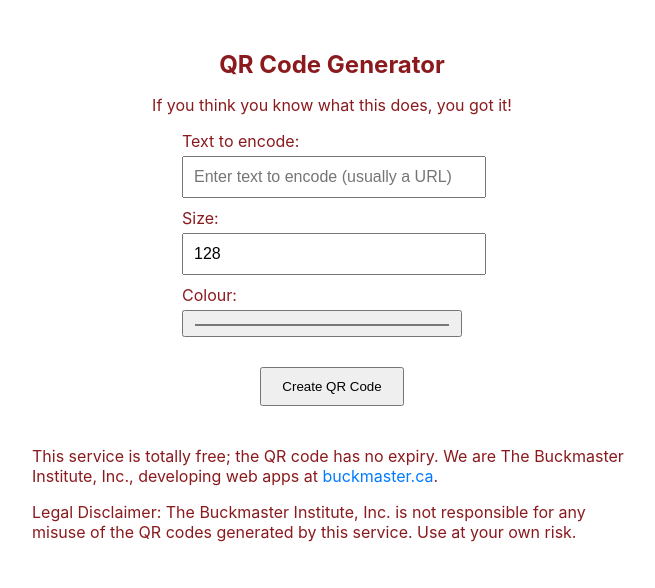
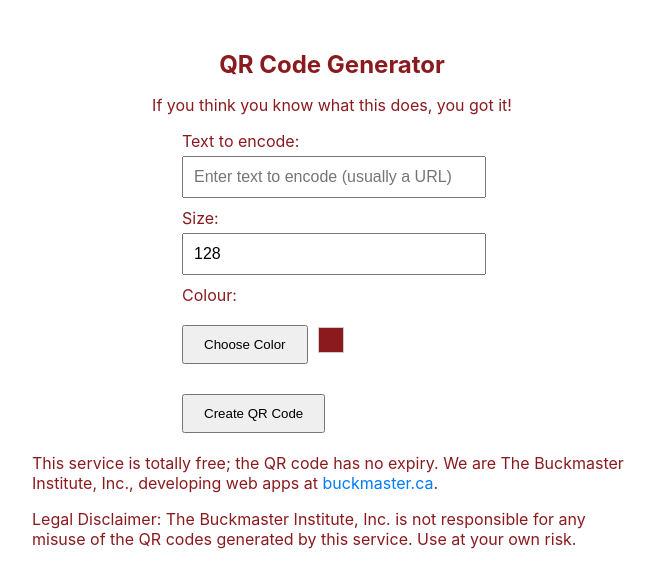
Before and after one commit to stephan-buckmaster/qr-code-generator, a React (Create React App) app: page / in a window 1280 px wide. Shown: the top 588 px of the page, without its empty margins (308-963 px from the left). Built offline with nearby package versions, Linux system fonts and the light colour scheme.

Commit message:
Change colour picker

```diff
--- a/package.json
+++ b/package.json
@@ -10,6 +10,7 @@
     "jest-dom": "^4.0.0",
     "qrcode.react": "^4.2.0",
     "react": "^19.0.0",
+    "react-color": "^2.19.3",
     "react-dom": "^19.0.0",
     "react-scripts": "5.0.1"
   },
--- a/src/App.css
+++ b/src/App.css
@@ -83,11 +83,38 @@ input[type="color"] {
   font-size: 16px;
 }
 
+.button-group {
+  display: flex;
+  justify-content: flex-start;
+  gap: 10px;
+  margin: 10px auto;
+  width: 100%;
+  max-width: 300px;
+}
+
 button {
   padding: 10px 20px;
   cursor: pointer;
   display: block;
-  margin: 20px auto;
+  margin-top: 10px;
+
+  max-width: 280px;
+}
+
+.color-picker-container {
+  display: flex;
+  align-items: center;
+  width: 100%;
+  max-width: 300px;
+  margin: 10px auto;
+}
+
+.color-display {
+  width: 24px;
+  height: 24px;
+  background-color: #8a1a1e;
+  margin-left: 10px;
+  border: 1px solid #ccc;
 }
 
 /* Responsive adjustments for mobile devices */
@@ -149,11 +176,3 @@ button {
 .disclaimer a:hover {
   text-decoration: underline;
 }
-
-.button-group {
-  display: flex;
-  justify-content: center;
-  gap: 10px;
-  margin: 10px auto;
-  width: fit-content;
-}
--- a/src/App.js
+++ b/src/App.js
@@ -1,5 +1,6 @@
 import React, { useState, useRef } from 'react';
 import { QRCodeCanvas } from 'qrcode.react';
+import { SketchPicker } from 'react-color';
 import './App.css';
 
 function App() {
@@ -7,6 +8,7 @@ function App() {
   const [qrValue, setQrValue] = useState('');
   const [qrSize, setQrSize] = useState(128); // Default size
   const [qrColor, setQrColor] = useState('#8a1a1e'); // Default color
+  const [showColorPicker, setShowColorPicker] = useState(false); // State for color picker visibility
   const qrRef = useRef();
 
   const handleInputChange = (e) => {
@@ -17,8 +19,12 @@ function App() {
     setQrSize(e.target.value);
   };
 
-  const handleColorChange = (e) => {
-    setQrColor(e.target.value);
+  const handleColorChange = (color) => {
+    setQrColor(color.hex);
+  };
+
+  const toggleColorPicker = () => {
+    setShowColorPicker(!showColorPicker);
   };
 
   const generateQRCode = () => {
@@ -83,11 +89,21 @@ function App() {
       </label>
       <label>
         Colour:
-        <input
-          type="color"
-          value={qrColor}
-          onChange={handleColorChange}
-        />
+        <div className="color-picker-container">
+          <button onClick={toggleColorPicker}>
+            {showColorPicker ? 'Close Color Picker' : 'Choose Color'}
+          </button>
+          <div
+            className="color-display"
+            style={{ backgroundColor: qrColor }}
+          />
+        </div>
+        {showColorPicker && (
+          <SketchPicker
+            color={qrColor}
+            onChangeComplete={handleColorChange}
+          />
+        )}
       </label>
       <div className="button-group">
         <button onClick={generateQRCode}>Create QR Code</button>
```
Also changed, not shown: 1 other file (tests, documents, lock files or other folders).
